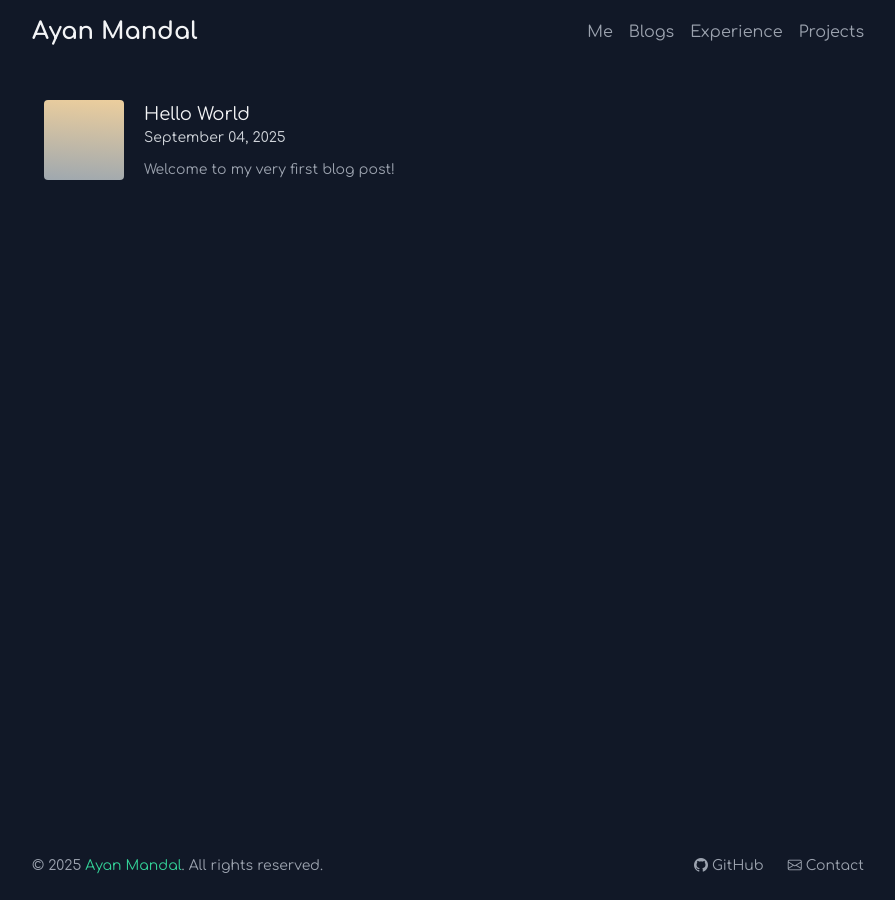
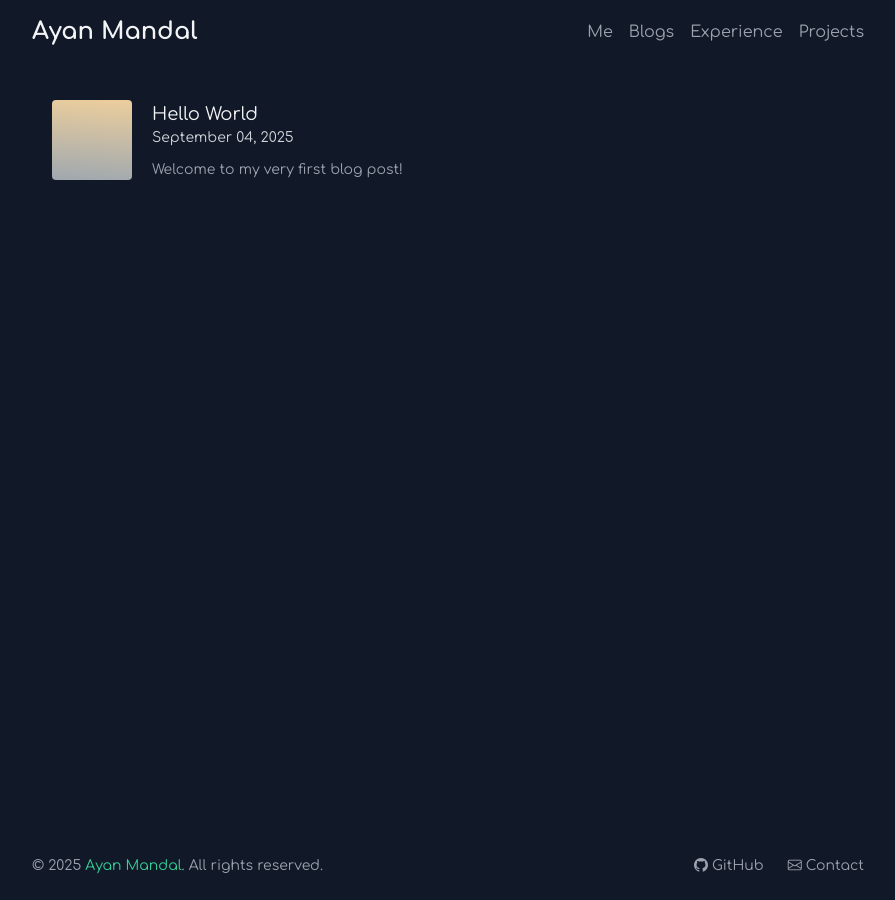
Before and after one commit to CodeCraftAyan/Ayan-Mandal, a Jekyll site: the page built from pages/blog.html, in a window 1280 px wide. Shown: the whole page, without its empty margins (192-1087 px from the left). Built offline with Jekyll 4.4.1, drawn with Linux system fonts in a browser that asks for light colours; nearby versions of some CDN libraries; some web fonts are replaced.

Commit message:
update & add : assets, pages, config

```diff
--- a/_config.yml
+++ b/_config.yml
@@ -11,8 +11,8 @@ author:
   email: "ayan.mandal.work@gmail.com"
   github: "CodeCraftAyan"
 
-logo: /assets/image/base/preview.jpg
-image: /assets/image/base/preview.jpg
+logo: /assets/image/base/preview.png
+image: /assets/image/base/preview.png
 
 social:
   name: "Ayan Mandal"
--- a/pages/blog.html
+++ b/pages/blog.html
@@ -14,7 +14,7 @@ permalink: /blogs/
             {% for post in sorted_posts %}
 
             <a href="{{ post.url | relative_url }}">
-                <div class="rounded px-0 md:px-2 py-4 hover:bg-gray-800 hover:shadow-xl cursor-pointer flex items-center gap-4">
+                <div class="rounded p-4 hover:bg-gray-800 hover:shadow-xl cursor-pointer flex items-center gap-4">
                     <div class="colorBox h-20 w-20 bg-white rounded m-1 p-2 animate-slide-left">
                     </div>
                     <div class="animate-slide-right">
```
Also changed, not shown: assets/image/base/preview.jpg (deleted), assets/image/base/preview.png (added), assets/image/favicon.ico.
